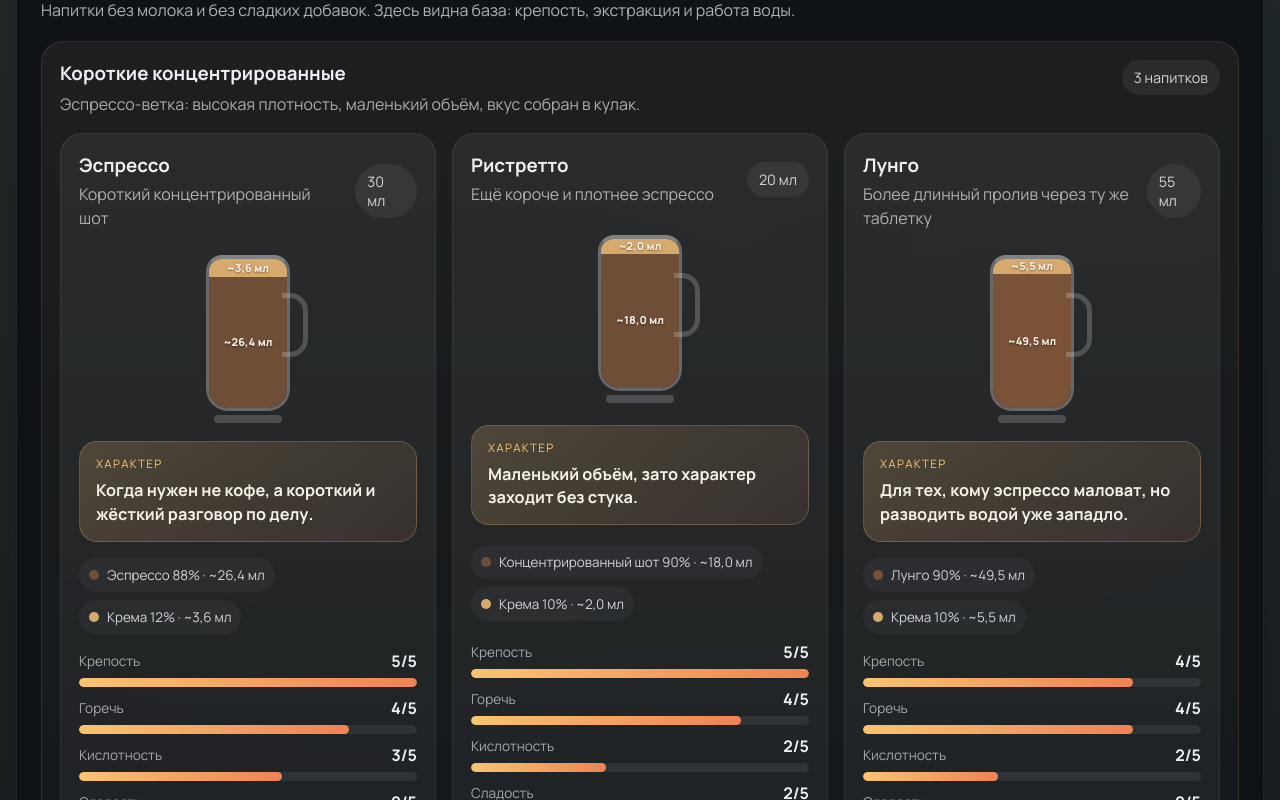
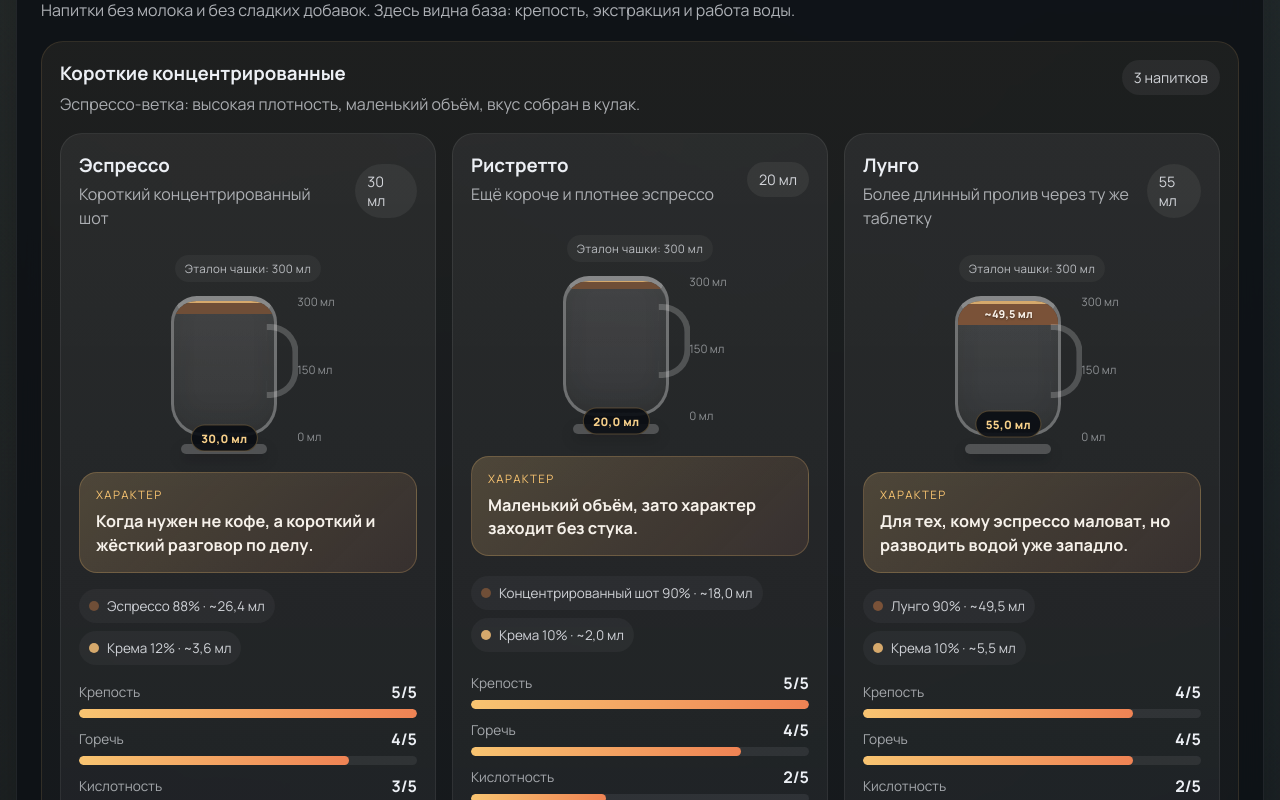
Before and after one commit to AnnaHrunova/extraction-engine, a React (Vite) app: page / in a window 1280 px wide. Shown: the part 1060-1860 px from the top of the page. Built offline with nearby package versions, Linux system fonts and the light colour scheme.

Commit message:
Scale catalog cups by volume and round their shape

```diff
--- a/src/App.css
+++ b/src/App.css
@@ -318,27 +318,61 @@
 }
 
 .cup-diagram {
+  display: grid;
+  justify-items: center;
+  gap: 8px;
+  padding: 8px 0 2px;
+}
+
+.cup-diagram__meta {
   display: flex;
   justify-content: center;
-  padding: 8px 0 2px;
+  width: 100%;
+}
+
+.cup-diagram__capacity-tag {
+  padding: 6px 10px;
+  border-radius: 999px;
+  background: rgba(255, 255, 255, 0.04);
+  color: rgba(236, 239, 244, 0.74);
+  font-size: 0.72rem;
+  letter-spacing: 0.03em;
+}
+
+.cup-diagram__visual {
+  display: flex;
+  align-items: stretch;
+  gap: 10px;
 }
 
 .cup-diagram__glass {
   position: relative;
-  width: 112px;
-  height: 168px;
+  width: 126px;
+  height: 164px;
 }
 
 .cup-diagram__layers {
   position: absolute;
-  inset: 0 14px 12px;
-  border: 3px solid rgba(255, 255, 255, 0.28);
-  border-top: 4px solid rgba(255, 255, 255, 0.4);
-  border-radius: 16px 16px 22px 22px;
+  inset: 6px 10px 18px;
+  border: 3px solid rgba(255, 255, 255, 0.3);
+  border-top: 5px solid rgba(255, 255, 255, 0.42);
+  border-radius: 26px 26px 32px 32px;
   display: flex;
   flex-direction: column-reverse;
   overflow: hidden;
-  background: rgba(255, 255, 255, 0.03);
+  background:
+    linear-gradient(180deg, rgba(255, 255, 255, 0.035), rgba(255, 255, 255, 0.015)),
+    rgba(255, 255, 255, 0.03);
+  box-shadow:
+    inset 0 -10px 22px rgba(0, 0, 0, 0.12),
+    inset 0 1px 0 rgba(255, 255, 255, 0.08);
+}
+
+.cup-diagram__empty {
+  background:
+    linear-gradient(180deg, rgba(255, 255, 255, 0.045), rgba(255, 255, 255, 0.01)),
+    rgba(255, 255, 255, 0.02);
+  border-bottom: 1px dashed rgba(255, 255, 255, 0.1);
 }
 
 .cup-diagram__layer {
@@ -360,9 +394,26 @@
   padding: 0 2px;
 }
 
+.cup-diagram__fill-tag {
+  position: absolute;
+  left: 50%;
+  transform: translate(-50%, 50%);
+  z-index: 1;
+  padding: 5px 9px;
+  border-radius: 999px;
+  background: rgba(11, 15, 20, 0.92);
+  border: 1px solid rgba(248, 196, 113, 0.28);
+  color: #f7d08a;
+  font-size: 0.72rem;
+  font-weight: 800;
+  letter-spacing: 0.03em;
+  white-space: nowrap;
+  pointer-events: none;
+}
+
 .cup-diagram--labelled .cup-diagram__glass {
-  width: 144px;
-  height: 216px;
+  width: 158px;
+  height: 212px;
 }
 
 .cup-diagram--labelled .cup-diagram__layer {
@@ -370,25 +421,37 @@
   text-align: center;
 }
 
+.cup-diagram__scale {
+  display: flex;
+  flex-direction: column;
+  justify-content: space-between;
+  padding: 6px 0 12px;
+  color: rgba(236, 239, 244, 0.52);
+  font-size: 0.72rem;
+  line-height: 1;
+}
+
 .cup-diagram__handle {
   position: absolute;
-  right: -4px;
-  top: 38px;
-  width: 26px;
-  height: 64px;
-  border: 5px solid rgba(255, 255, 255, 0.2);
+  right: 2px;
+  top: 34px;
+  width: 32px;
+  height: 74px;
+  border: 6px solid rgba(255, 255, 255, 0.2);
   border-left: none;
-  border-radius: 0 18px 18px 0;
+  border-radius: 0 28px 28px 0;
+  transform: translateX(42%);
 }
 
 .cup-diagram__base {
   position: absolute;
-  left: 22px;
-  right: 22px;
+  left: 20px;
+  right: 20px;
   bottom: 0;
-  height: 8px;
+  height: 10px;
   border-radius: 999px;
-  background: rgba(255, 255, 255, 0.18);
+  background: rgba(255, 255, 255, 0.2);
+  box-shadow: 0 6px 14px rgba(0, 0, 0, 0.18);
 }
 
 .ingredient-legend {
--- a/src/components/CoffeeCatalogTab.tsx
+++ b/src/components/CoffeeCatalogTab.tsx
@@ -19,6 +19,8 @@ const metricLabels: Record<CoffeeMetricId, string> = {
   sweetness: "Сладость",
   body: "Плотность",
 };
+
+const REFERENCE_CUP_VOLUME_ML = 300;
 
 const getLayerVolumeMl = (drink: CoffeeDrink, amountPercent: number): number =>
   (drink.volumeMl * amountPercent) / 100;
@@ -63,32 +65,60 @@ const CupDiagram = ({
   labelled?: boolean;
   showLayerAmounts?: boolean;
 }) => (
+  (() => {
+    const fillPercent = Math.min((drink.volumeMl / REFERENCE_CUP_VOLUME_ML) * 100, 100);
+    const renderedLayers = drink.layers.map((drinkLayer) => {
+      const layerFillPercent = (fillPercent * drinkLayer.amountPercent) / 100;
+
+      return {
+        ...drinkLayer,
+        layerFillPercent,
+        layerVolumeMl: getLayerVolumeMl(drink, drinkLayer.amountPercent),
+      };
+    });
+    const fillMarkerPercent = Math.min(92, Math.max(fillPercent, 8));
+
+    return (
       <div className={`cup-diagram ${labelled ? "cup-diagram--labelled" : ""}`}>
+        <div className="cup-diagram__meta">
+          <span className="cup-diagram__capacity-tag">{`Эталон чашки: ${REFERENCE_CUP_VOLUME_ML} мл`}</span>
+        </div>
+        <div className="cup-diagram__visual">
           <div className="cup-diagram__glass">
             <div className="cup-diagram__layers">
-        {drink.layers.map((drinkLayer) => (
+              <div className="cup-diagram__empty" style={{ height: `${100 - fillPercent}%` }} />
+              {renderedLayers.map((drinkLayer) => (
                 <div
                   key={`${drink.id}-${drinkLayer.id}`}
                   className="cup-diagram__layer"
                   style={{
-              height: `${drinkLayer.amountPercent}%`,
+                    height: `${drinkLayer.layerFillPercent}%`,
                     background: drinkLayer.color,
                   }}
                 >
-            {labelled ? (
+                  {labelled && drinkLayer.layerFillPercent >= 14 ? (
                     <span>{`${drinkLayer.label} ${formatLayerBreakdown(drink, drinkLayer.amountPercent)}`}</span>
-            ) : showLayerAmounts ? (
-              <span className="cup-diagram__layer-amount">
-                {`~${formatMl(getLayerVolumeMl(drink, drinkLayer.amountPercent))}`}
-              </span>
+                  ) : showLayerAmounts && drinkLayer.layerFillPercent >= 10 ? (
+                    <span className="cup-diagram__layer-amount">{`~${formatMl(drinkLayer.layerVolumeMl)}`}</span>
                   ) : null}
                 </div>
               ))}
             </div>
+            <span className="cup-diagram__fill-tag" style={{ bottom: `${fillMarkerPercent}%` }}>
+              {formatMl(drink.volumeMl)}
+            </span>
             <div className="cup-diagram__handle" />
             <div className="cup-diagram__base" />
           </div>
+          <div className="cup-diagram__scale" aria-hidden="true">
+            <span>{`${REFERENCE_CUP_VOLUME_ML} мл`}</span>
+            <span>{`${REFERENCE_CUP_VOLUME_ML / 2} мл`}</span>
+            <span>0 мл</span>
           </div>
+        </div>
+      </div>
+    );
+  })()
 );
 
 const MetricScale = ({ label, value }: { label: string; value: number }) => (
@@ -286,8 +316,8 @@ export const CoffeeCatalogTab = () => {
           <div className="catalog-intro__copy">
             <p className="muted-copy">
               Здесь собраны основные кофейные напитки по трём группам: чёрные, молочные и с
-              добавками. У каждой карточки показан разрез чашки, примерные пропорции и сенсорный
-              профиль по пяти шкалам.
+              добавками. У каждой карточки показан разрез чашки относительно общей шкалы 300 мл,
+              примерные пропорции и сенсорный профиль по пяти шкалам.
             </p>
             <p className="muted-copy">
               Для наглядности я добавил не только базовые позиции вроде эспрессо и капучино, но и
```
Lines whose indentation alone changed are shown as unchanged.
